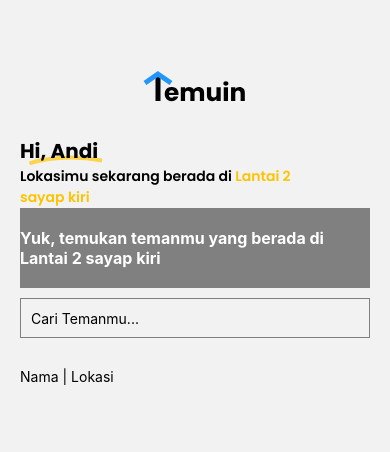
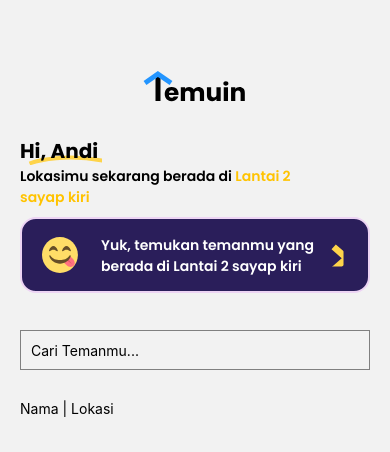
Before and after one commit to andiprtm/temuin, a React Native app: screen /Home in a window 390 px wide. Shown: the top 452 px of the page. Built offline with nearby package versions, Linux system fonts and the light colour scheme; no server answers.

Commit message:
feat(home): add card

```diff
--- a/components/card.js
+++ b/components/card.js
@@ -0,0 +1,73 @@
+import * as React from "react";
+import {Image, StyleSheet, Text, View} from "react-native";
+import FaceSavouring from "./face-savouring";
+import Next from "./next";
+
+const Frame = () => {
+
+    return (
+        <View style={[styles.emojiFaceSavouringDeliciouParent, styles.wrapperVector4FlexBox]}>
+            <FaceSavouring style={styles.emojiFaceSavouringDeliciou1} />
+            <Text style={styles.yukTemukanTemanmu1}>Yuk, temukan temanmu yang berada di Lantai 2 sayap kiri</Text>
+            <View style={[styles.wrapperVector4, styles.wrapperVector4FlexBox]}>
+                <Next style={styles.wrapperVector4Child}/>
+            </View>
+        </View>);
+};
+
+const styles = StyleSheet.create({
+    wrapperVector4FlexBox: {
+        justifyContent: "center",
+        alignItems: "center",
+    },
+    emojiFaceSavouringDeliciou1: {
+        width: 36,
+        height: 36,
+        marginRight: 8,
+    },
+    yukTemukanTemanmu1: {
+        fontSize: 14,
+        fontWeight: "600",
+        fontFamily: "Poppins-Semibold",
+        color: "#fff",
+        textAlign: "left",
+        width: 216,
+        marginLeft: 15,
+        marginBottom: -2,
+    },
+    wrapperVector4Child: {
+        height: "100%",
+        objectFit: "contain",
+        position: "absolute",
+        left: 1,
+        top: 0,
+        transform: [
+            {
+                scale: 1.63
+            }
+        ],
+        width: "100%"
+    },
+    wrapperVector4: {
+        width: 8,
+        height: 14,
+        display: "flex",
+        marginLeft: 15,
+        marginRight: 8
+    },
+    emojiFaceSavouringDeliciouParent: {
+        alignSelf: "stretch",
+        borderRadius: 16,
+        backgroundColor: "#2a1e5a",
+        borderStyle: "solid",
+        borderColor: "#edd4f4",
+        borderWidth: 2,
+        overflow: "hidden",
+        flexDirection: "row",
+        paddingVertical: 16,
+        width: "100%",
+        marginBottom: 37,
+    }
+});
+
+export default Frame;
--- /dev/null
+++ b/components/face-savouring.js
@@ -0,0 +1,29 @@
+import * as React from "react"
+import Svg, { Path } from "react-native-svg"
+const SvgComponent = (props) => (
+    <Svg
+        xmlns="http://www.w3.org/2000/svg"
+        width={36}
+        height={36}
+        fill="none"
+        {...props}
+    >
+        <Path
+            fill="#FFDD67"
+            d="M35.915 17.957c0 9.937-8.021 17.958-17.958 17.958C8.021 35.915 0 27.894 0 17.957 0 8.021 8.02 0 17.957 0c9.937 0 17.958 8.02 17.958 17.957Z"
+        />
+        <Path
+            fill="#FF717F"
+            d="M23.943 27.475c-2.993-2.993-1.676-1.676 1.497-4.849 3.172-3.172 1.855-4.549 4.848-1.496 2.993 2.993 3.113 5.926 1.317 7.722-1.736 1.735-4.669 1.616-7.662-1.377Z"
+        />
+        <Path
+            fill="#E2596C"
+            d="m26.098 21.968 4.07 5.387-5.327-4.07 1.257-1.317Z"
+        />
+        <Path
+            fill="#664E27"
+            d="M15.862 13.707c-1.137-3.052-2.813-4.609-4.489-4.609-1.676 0-3.352 1.557-4.49 4.61-.12.299.48.837.779.538 1.077-1.137 2.394-1.616 3.711-1.616 1.317 0 2.634.479 3.711 1.616.36.3.898-.24.778-.539Zm13.11 0c-1.138-3.052-2.814-4.609-4.49-4.609-1.676 0-3.352 1.557-4.49 4.61-.12.299.48.837.779.538 1.077-1.137 2.394-1.616 3.71-1.616 1.318 0 2.635.479 3.712 1.616.3.3.898-.24.778-.539Zm-1.378 4.849c-2.573 3.651-5.686 4.55-9.637 4.55-3.95 0-7.063-.899-9.637-4.55-.359-.479-1.317-.18-1.077.539 1.377 4.788 5.986 7.602 10.774 7.602 4.789 0 9.398-2.814 10.775-7.602.12-.719-.838-1.018-1.198-.54Z"
+        />
+    </Svg>
+)
+export default SvgComponent
--- /dev/null
+++ b/components/next.js
@@ -0,0 +1,14 @@
+import * as React from "react"
+import Svg, { Path } from "react-native-svg"
+const Next = (props) => (
+    <Svg
+        xmlns="http://www.w3.org/2000/svg"
+        width={13}
+        height={18}
+        fill="none"
+        {...props}
+    >
+        <Path stroke="#FED44A" strokeWidth={4} d="m1.957 2 8 7-8 7" />
+    </Svg>
+)
+export default Next
--- a/screens/home.js
+++ b/screens/home.js
@@ -5,6 +5,7 @@
 import {useFonts} from "expo-font";
 import * as SplashScreen from "expo-splash-screen";
 import Logo from "../components/logo";
+import Card from "../components/card";
 
 const Home = () => {
   const navigation = useNavigation();
@@ -35,19 +36,13 @@
       }}>
         <Logo/>
       </View>
-      <WelcomeText text={"Hi, Andi"}/>
+      <WelcomeText style={{marginBottom: 9,}} text={"Hi, Andi"}/>
       <Text style={styles.lokasimuSekarangBeradaContainer}>
         <Text style={styles.lokasimuSekarangBerada1}>{`Lokasimu sekarang berada di `}</Text>
         <Text style={styles.lantai2Sayap}>Lantai 2 sayap kiri</Text>
       </Text>
 
-      <TouchableOpacity
-        style={styles.grayBox}
-        onPress={() => navigation.navigate("Detail")}>
-        <Text style={styles.grayBoxText}>
-          Yuk, temukan temanmu yang berada di Lantai 2 sayap kiri
-        </Text>
-      </TouchableOpacity>
+      <Card/>
 
       <View style={styles.searchBarContainer}>
         <TextInput style={styles.searchBar} placeholder="Cari Temanmu..." />
@@ -72,9 +67,10 @@
   },
   lokasimuSekarangBeradaContainer: {
     fontSize: 14,
-    fontFamily: "Poppins-SemiBold",
+    fontFamily: "Poppins-Semibold",
     textAlign: "left",
-    width: 306
+    width: 306,
+    marginBottom: 9,
   },
   grayBox: {
     height: 80,
```
